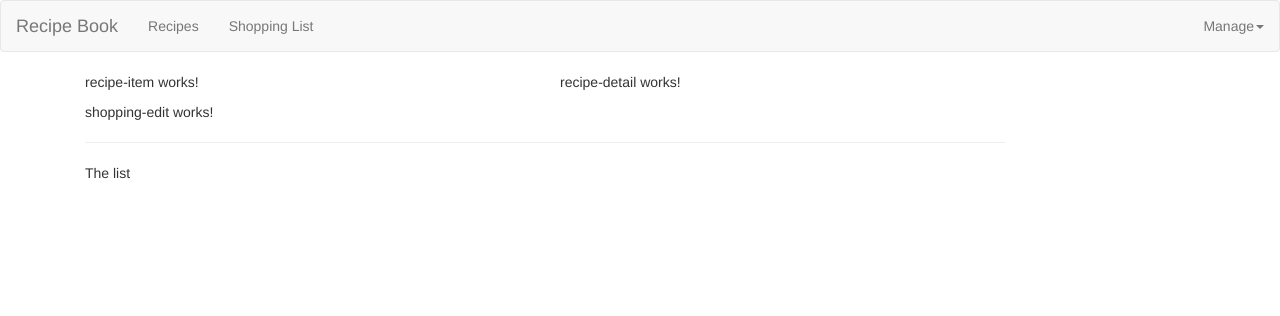
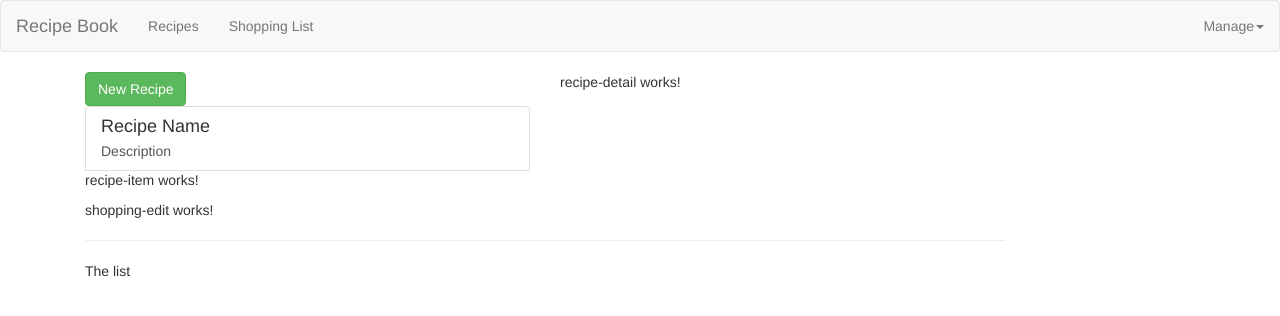
Before and after one commit to digitopoi/RecipeApp, an Angular app: page / in a window 1280 px wide. Shown: the top 316 px of the page. Built offline with nearby package versions, Linux system fonts and the light colour scheme.

Commit message:
Add recipe list layout and styling

```diff
--- a/src/app/recipes/recipe-list/recipe-list.component.html
+++ b/src/app/recipes/recipe-list/recipe-list.component.html
@@ -1 +1,19 @@
-<app-recipe-item></app-recipe-item>
+<div class="row">
+    <div class="col-xs-12">
+        <button class="btn btn-success">New Recipe</button>
+    </div>
+</div>
+<div class="row">
+    <div class="col-xs-12">
+        <a href="#" class="list-group-item clearfix">
+            <div class="pull-left">
+                <h4 class="list-group-item-heading">Recipe Name</h4>
+                <p class="list-group-item-text">Description</p>
+            </div>
+            <span class="pull-right">
+                <img src="" alt="" class="img-responsive" style="max-height: 50px">
+            </span>
+        </a>
+        <app-recipe-item></app-recipe-item>
+    </div>
+</div>
```
